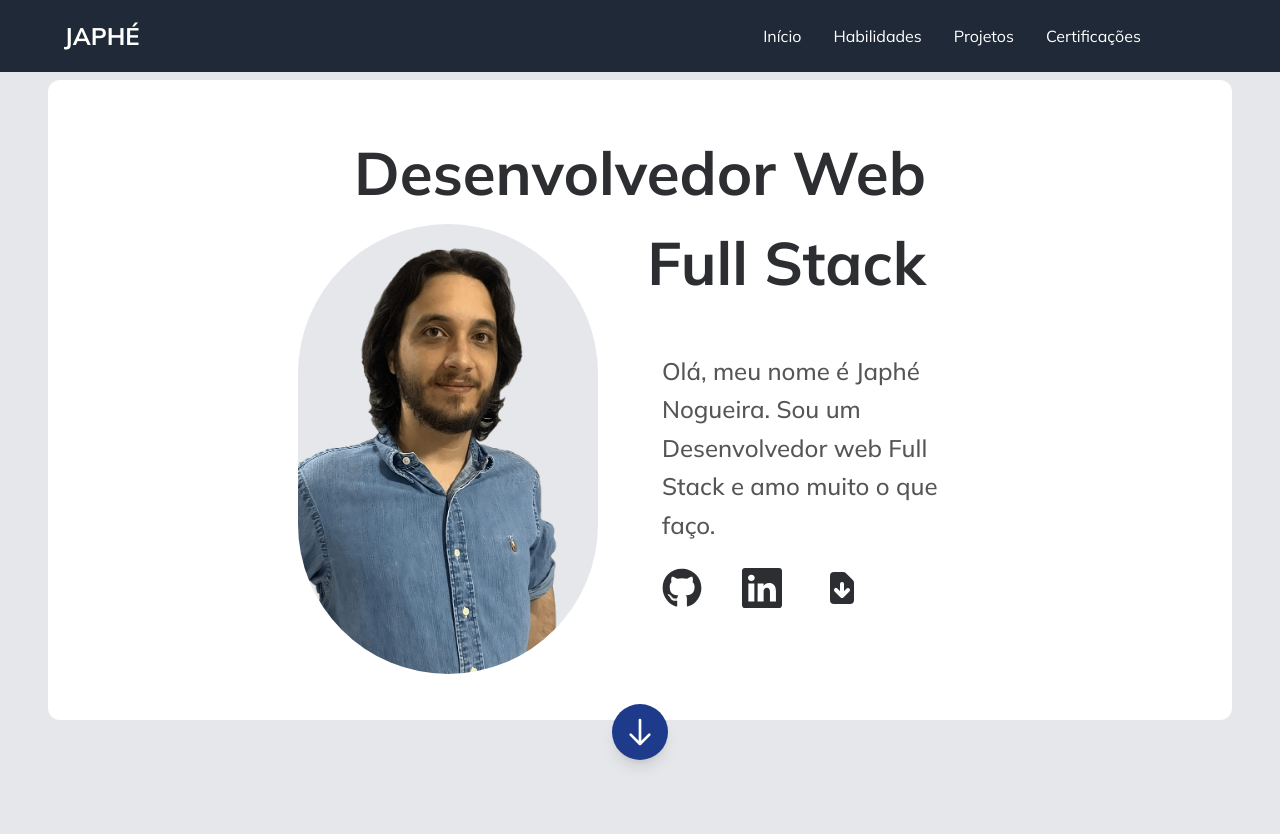
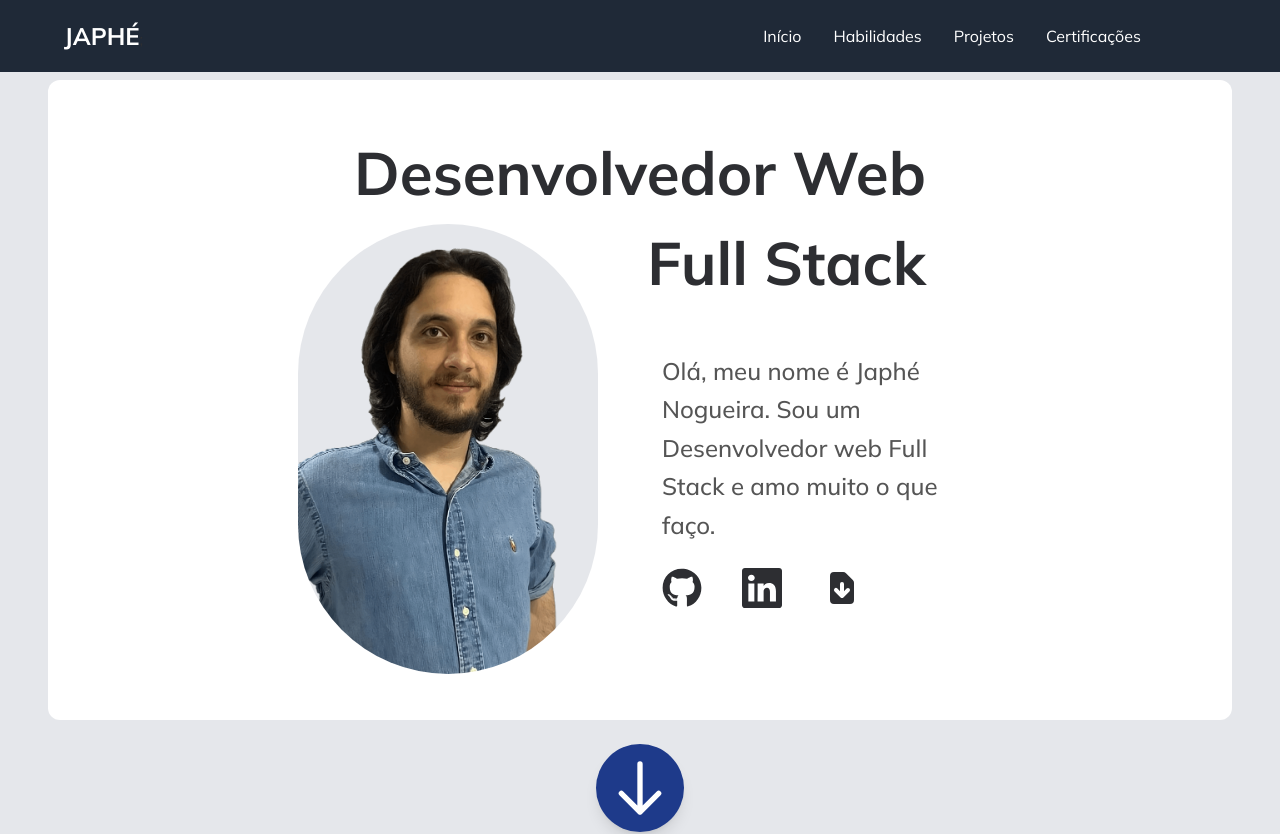
Before and after one commit to cafe51/portfolio-site, a Next.js app: page / in a window 1280 px wide. Shown: the top 834 px of the page. Built offline with nearby package versions, Linux system fonts and the light colour scheme.

Commit message:
ajustado o tamanho de scrolldownbutton

```diff
--- a/src/app/subComponents/ScrollDownButton.tsx
+++ b/src/app/subComponents/ScrollDownButton.tsx
@@ -16,13 +16,13 @@ const ScrollDownButton: React.FC<ScrollDownButtonProps> = ({ href }) => {
 
     return (
         <div className='flex justify-center'>
-            <div className="hover:animate-bounce flex justify-center mt-8 md:-mt-4">
+            <div className="hover:animate-bounce flex justify-center mt-6 ">
                 <a
                     href={ `${href}` }
                     className="bg-blue-900 rounded-full p-3 shadow-lg hover:bg-blue-700 transition-colors duration-300"
                     onClick={ href == '#japhe' ?  handleClick : undefined }
                 >
-                    <svg xmlns="http://www.w3.org/2000/svg" fill="none" viewBox="0 0 24 24" stroke="currentColor" className="w-8 h-8 text-white">
+                    <svg xmlns="http://www.w3.org/2000/svg" fill="none" viewBox="0 0 24 24" stroke="currentColor" className="w-8 h-8 md:w-12 md:h-12 lg:w-16 lg:h-16 text-white">
                         <path strokeLinecap="round" strokeLinejoin="round" strokeWidth={ 2 } d={ arrow } />
                     </svg>
                 </a>
```
